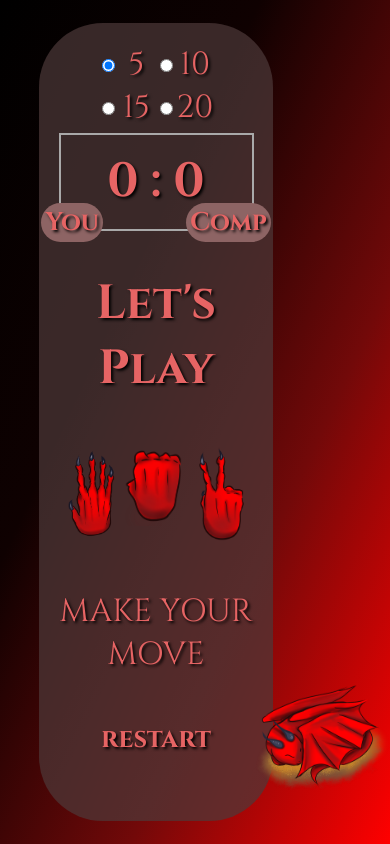
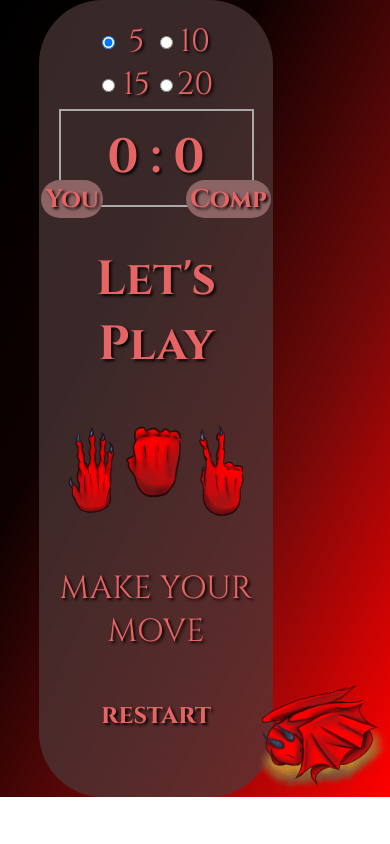
Before and after one commit to SteffTraenkler/JS_Game_RockPaperScissors, a plain HTML site: page index.html in a window 390 px wide. Drawn offline with Linux system fonts and the light colour scheme.

Commit message:
media query for annoying heights added

```diff
--- a/assets/Styles/main.scss
+++ b/assets/Styles/main.scss
@@ -8,7 +8,12 @@ body{
     padding: 0;
     box-sizing: border-box;
     background: linear-gradient(to bottom right, black, rgb(15, 1, 1), rgb(114, 9, 9), red ) no-repeat;
-    height: 100vh;
+    @media (min-height: 899px) {
+        height: 100vh;
+    }
+    @media (max-height:898px) {
+        height: 100%;
+    }
     display: grid;
     place-content: center;
     main{
```
Also changed, not shown: assets/Styles/main.css, 1 other file.
